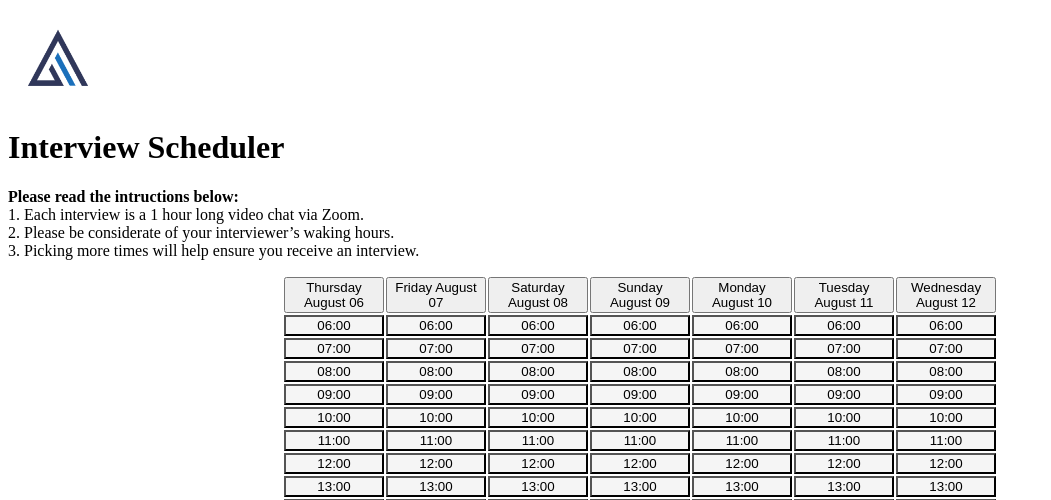
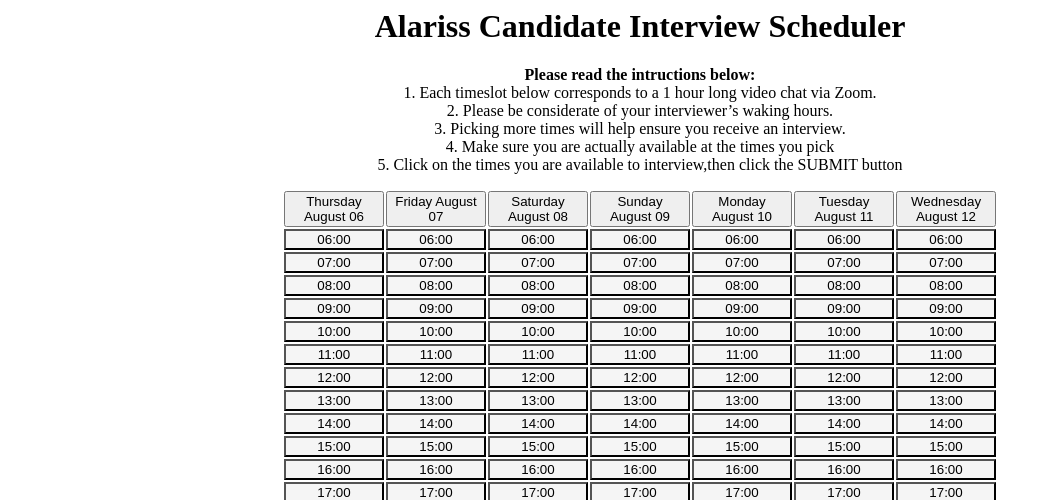
Before and after one commit to gregorypsmith/alariss-scheduler-demo, a Flask app: page /candidate-scheduler in a window 1280 px wide. Shown: the top 500 px of the page, without its empty margins (0-1051 px from the left). Run offline with Flask 2, Linux system fonts and the light colour scheme; some libraries are stand-ins or nearby versions.

Commit message:
Update candidate_scheduler.html

```diff
--- a/templates/candidate_scheduler.html
+++ b/templates/candidate_scheduler.html
@@ -1,18 +1,26 @@
 
 <html>
+
+
+<!-- Twitter Bootstrap Sandbox -->
+
+ <!-- <img style="float:right" id="logo" src="alarisslogo.png"  width="200" height="200"> -->
+<center>
+
 <div id="header">
-        <img id="logo" src="alarisslogo.png" alt="Alariss logo" width="100" height="100">
-        <h1>Interview Scheduler</h1>
+        <h1>Alariss Candidate Interview Scheduler</h1>
     </div>
 
     <div id="instructions">
-        <p><b>Please read the intructions below:</b><br>1. Each interview is a 1 hour long video chat via Zoom.<br>
+        <p><b>Please read the intructions below:</b><br>1. Each timeslot below corresponds to a 1 hour long video chat via Zoom.<br>
         2. Please be considerate of your interviewer’s waking hours.<br>
-        3. Picking more times will help ensure you receive an interview.</p>
+        3. Picking more times will help ensure you receive an interview.<br>
+        4. Make sure you are actually available at the times you pick <br>
+        5. Click on the times you are available to interview,then click the SUBMIT button</p>
     </div>
 
-<!-- Twitter Bootstrap Sandbox -->
-<center>
+
+
 <table>
 
 <div class="josh-class" role="group" aria-label="First group">
@@ -22,7 +30,8 @@
 </table>
 <br></br>
 <button type="button" class="btn btn-primary"
-style="width: 150px; height: 50px; background-color: #1E90FF; font-size:30px; color: #FFFAF0" >SUBMIT</button>
+style="width: 150px; height: 50px; background-color: #1E90FF; font-size:30px; color: #FFFAF0"
+onclick= "update_selection(selected_time);"> SUBMIT</button>
 <center>
 
 </html>
```
